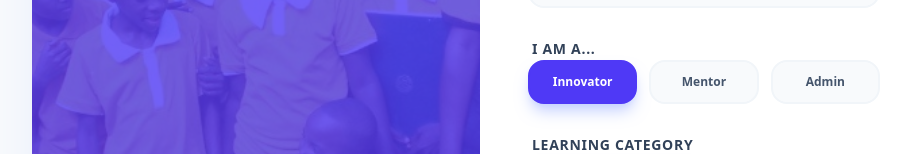
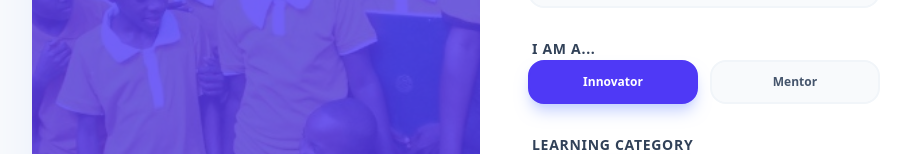
Before and after one commit to Yara-ui-tech/YARA-COLLABORATION-PLATFORM, a React (Vite) app: page /auth in a window 1280 px wide. Both pictures are taken after a click on the button "Sign Up". Shown: the part 476-630 px from the top of the page, without its empty margins (160-1071 px from the left). Built offline with nearby package versions, Linux system fonts and the light colour scheme; no server answers; the database is empty.

Commit message:
security: restrict admin role assignment to authorized emails and admin-only management

```diff
--- a/src/components/AuthContext.tsx
+++ b/src/components/AuthContext.tsx
@@ -165,7 +165,7 @@ export const AuthProvider: React.FC<{ children: React.ReactNode }> = ({ children
                 id: user.id,
                 display_name: user.user_metadata?.display_name || user.email?.split('@')[0] || 'User',
                 email: user.email,
-                role: isAdminEmail ? 'admin' : (user.user_metadata?.role || 'innovator'),
+                role: isAdminEmail ? 'admin' : 'innovator',
                 member_id: user.user_metadata?.member_id || generatedMemberId,
                 registration_paid: isAdminEmail, // Admins don't need to pay
                 subscription_expires_at: new Date(Date.now() + (isAdminEmail ? 3650 : 30) * 24 * 60 * 60 * 1000).toISOString(),
--- a/src/pages/Auth.tsx
+++ b/src/pages/Auth.tsx
@@ -125,14 +125,17 @@ export default function Auth() {
 
         if (data.user) {
           const generatedMemberId = `YARIA-${new Date().getFullYear()}-${Math.floor(1000 + Math.random() * 9000)}`;
+          const isAdminEmail = email.toLowerCase() === 'manongwasimbarashe394@gmail.com' || email.toLowerCase() === 'goyaracorp@gmail.com';
+          const finalRole = isAdminEmail ? 'admin' : (role === 'admin' ? 'innovator' : role);
+
           const { error: profileError } = await supabase.from('profiles').upsert({
             id: data.user.id,
             display_name: displayName,
             email: email,
-            role: role,
+            role: finalRole,
             member_id: generatedMemberId,
             educational_level: educationalLevel,
-            registration_paid: role === 'admin', // Admin role defaults to paid (DB will revert if unauthorized)
+            registration_paid: finalRole === 'admin',
             trial_ends_at: new Date(Date.now() + 4 * 24 * 60 * 60 * 1000).toISOString(),
           }, { onConflict: 'id' });
 
@@ -347,7 +350,7 @@ export default function Auth() {
               {!isLogin && (
                 <div className="space-y-3 pt-2">
                   <label className="text-sm font-bold text-slate-700 ml-1 uppercase tracking-wider">I am a...</label>
-                  <div className="grid grid-cols-3 gap-3">
+                  <div className="grid grid-cols-2 gap-3">
                     <button
                       type="button"
                       onClick={() => setRole('innovator')}
@@ -367,16 +370,6 @@ export default function Auth() {
                       )}
                     >
                       Mentor
-                    </button>
-                    <button
-                      type="button"
-                      onClick={() => setRole('admin')}
-                      className={cn(
-                        "py-3 rounded-2xl font-bold text-xs transition-all border-2",
-                        role === 'admin' ? "bg-indigo-600 border-indigo-600 text-white shadow-lg shadow-indigo-200" : "bg-slate-50 border-slate-100 text-slate-600 hover:border-indigo-200"
-                      )}
-                    >
-                      Admin
                     </button>
                   </div>
                 </div>
```
Also changed, not shown: 3 other files (tests, documents, lock files or other folders).
